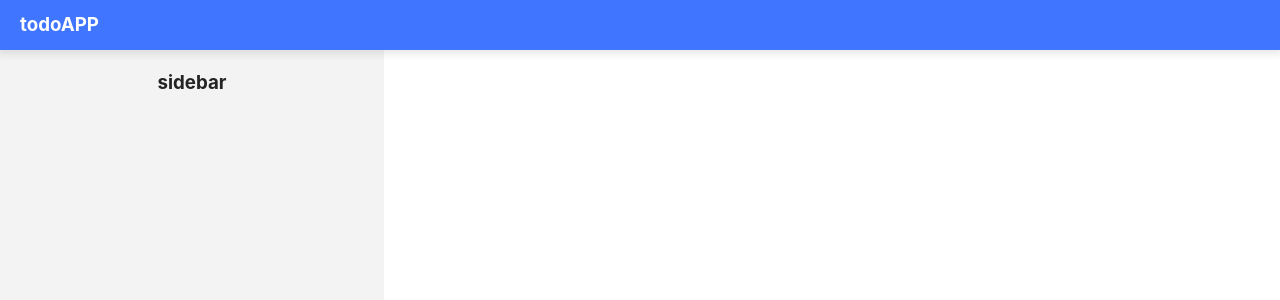
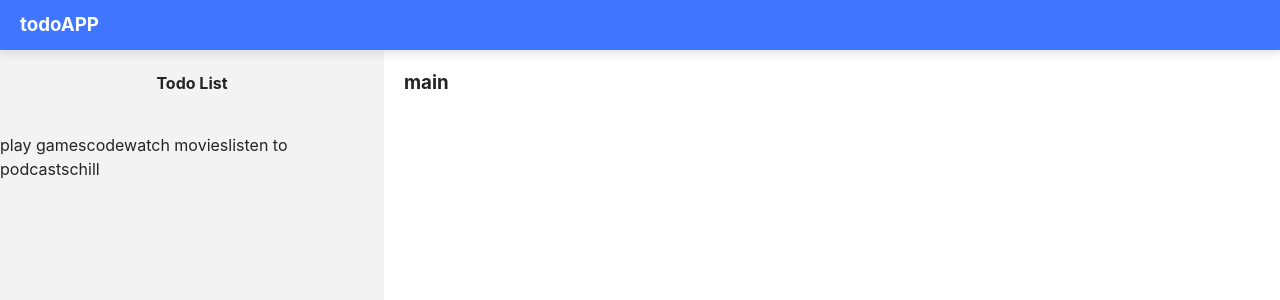
Before and after one commit to ChaseDev7/todo-app-react, a React (Vite) app: page / in a window 1280 px wide. Shown: the top 300 px of the page. Built offline with nearby package versions, Linux system fonts and the light colour scheme.

Commit message:
Update styling, test sidebar list

```diff
--- a/src/App.jsx
+++ b/src/App.jsx
@@ -9,10 +9,8 @@ function App() {
   return (
     <>
       <Header />
-      <div className="container">
-        <Sidebar />
-        <Main />
-      </div>
+      <Sidebar />
+      <Main />
     </>
   )
 }
--- a/src/components/Sidebar.jsx
+++ b/src/components/Sidebar.jsx
@@ -1,8 +1,13 @@
 export default function Sidebar() {
+
+  const todos = ["play games", "code", "watch movies", "listen to podcasts", "chill"]
+
+  const todoList = todos.map(todo => todo)
 
   return (
     <div className="sidebar">
-      <h3>sidebar</h3>
+      <h4>Todo List</h4>
+      <p>{todoList}</p>
     </div>
   )
 }
--- a/src/style.css
+++ b/src/style.css
@@ -27,6 +27,7 @@ a:hover {
 
 body {
   margin: 0;
+  width: 100vw;
 }
 
 .header {
@@ -45,12 +46,6 @@ body {
   box-shadow: 0px 2.98px 7.45px 2px rgba(30, 29, 29, 0.1);
 }
 
-.container {
-  margin-top: 50px;
-  display: flex;
-  width: 100vw;
-}
-
 .sidebar {
   width: 30%;
   position: fixed;
@@ -66,4 +61,9 @@ body {
 
 .main {
   width: 70%;
+  position: fixed;
+  top: 50px;
+  right: 0;
+  bottom: 0;
+  padding-left: 20px;
 }
```
